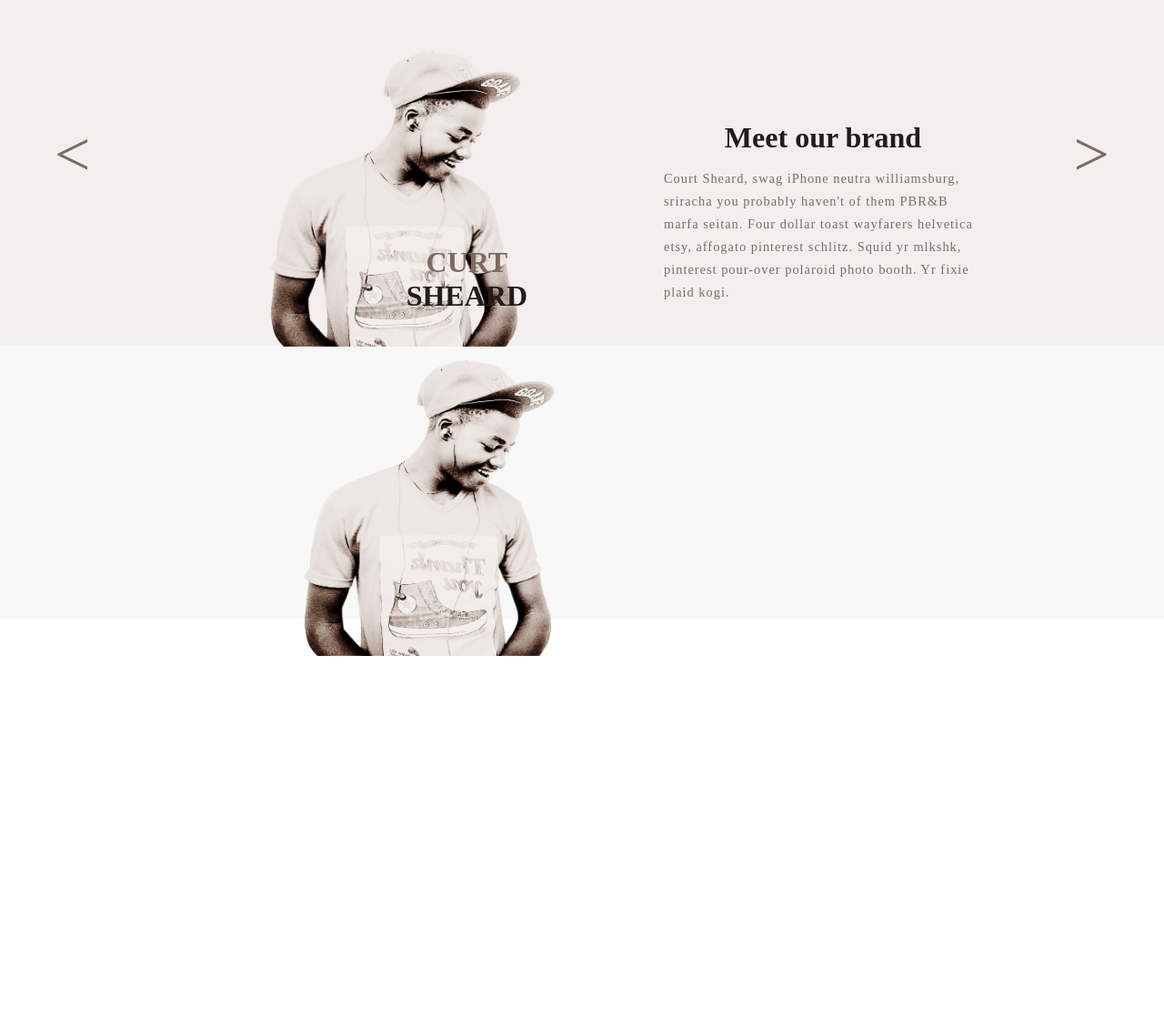
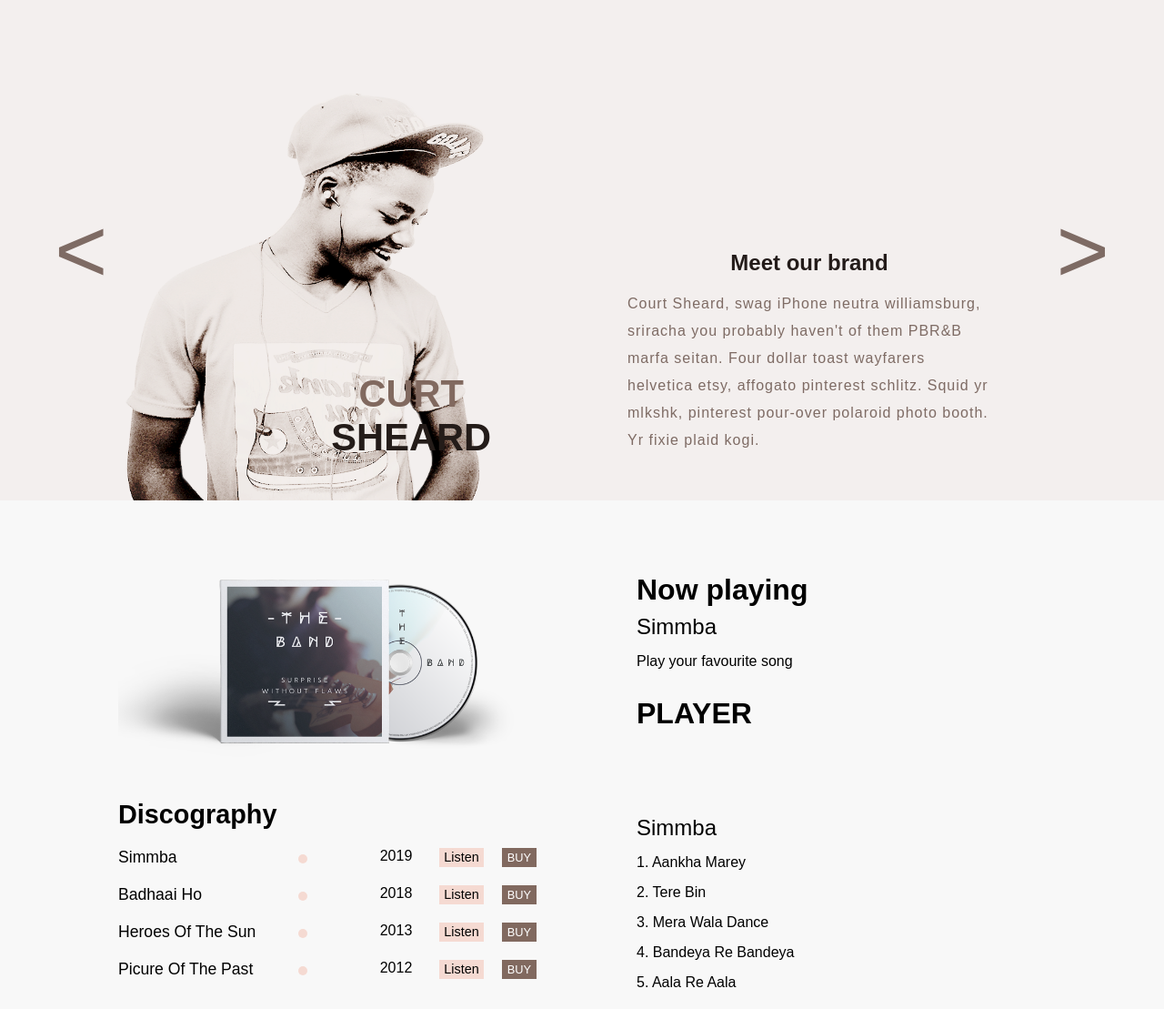
Before and after one commit to SJAIN281094/assignment, a React app: page / in a window 1280 px wide. Shown: the whole page at 91% size. Before the commit the page ends 800 px from the top, so only its background shows below. Built offline with nearby package versions, Linux system fonts and the light colour scheme.

Commit message:
submit without audio player

```diff
--- a/src/SectionTwo.js
+++ b/src/SectionTwo.js
@@ -1,15 +1,114 @@
 import React, {Component} from 'react';
-import boy from '../src/images/boy.png';
+import cd from '../src/images/cd.png';
 
 class SectionTwo extends Component {
+
+	albums = [
+		{
+			"name":"Simmba",
+			"year":2019,
+			"songs":[
+				"Aankha Marey",
+				"Tere Bin",
+				"Mera Wala Dance",
+				"Bandeya Re Bandeya",
+				"Aala Re Aala"
+			]
+		},
+		{
+			"name":"Badhaai Ho",
+			"year":2018,
+			"songs":[
+				"Badhaaiyan tenu",
+				"Morni banke",
+				"Nain na jodeen",
+				"Sajan bade senti"
+			],
+		},
+		{
+			"name":"Heroes Of The Sun",
+			"year":2013,
+			"songs":[
+				"Morni banke",
+				"Nain na jodeen",
+			 ]
+		},
+		{
+			"name":"Picure Of The Past",
+			"year":2012,
+			"songs":[
+				"Sajan bade senti"
+			]
+		}
+	];
+
+
+	state = {
+		"album":"Simmba",
+		"songs":[
+			"Aankha Marey",
+			"Tere Bin",
+			"Mera Wala Dance",
+			"Bandeya Re Bandeya",
+			"Aala Re Aala"
+		],
+		"current_song":"Play your favourite song"
+
+	}
+
+	seleted_album(event,album_name){
+		var current_album = this.albums.filter(album => {
+			return album.name === album_name
+		});
+		this.setState({
+			"album":current_album[0].name,
+			"songs":current_album[0].songs
+		});
+	}
+
+	current_song(event){
+		this.setState({
+			"current_song":event.target.innerText,
+		});
+	}
+
 	render() {
 		return (
 			<div id="lower_Block">
 				<div className="lower_Block_left">
-					<img src={boy} className="boy_image" alt="boy"/>
+					<img src={cd} className="cd_image" alt="boy"/>
+					<div className="lower_Block_left_lower">
+						<span className="lower_Block_left_lower_label">Discography</span>
+						{this.albums.map(
+							(album,index) => {
+							return (
+								<div className="album_list" key={index}>
+									<span className="album_list_name">{album.name}</span>
+									<span className="album_list_year">{album.year}</span>
+									<span className="album_list_listen" onClick={event => { this.seleted_album(event,album.name)}}>Listen</span>
+									<span className="album_list_buy">BUY</span>
+								</div>
+							)
+							}
+						)}
+					</div>
 				</div>
-				<div className="lower_Block_left">
-
+				<div className="lower_Block_right">
+					<div className="lower_Block_sectionone">
+						<div className="lBl_header_label">Now playing</div>
+						<div className="lBl_album_label">{this.state.album}</div>
+						<div className="lBl_current_song_label">{this.state.current_song}</div>
+					</div>
+					<div className="lower_Block_sectiontwo">
+						<div className="lBl_header_label">PLAYER</div>
+					</div>
+					<div className="lower_Block_sectionthree">
+						<div className="lBl_album_label">{this.state.album}</div>
+						{this.state.songs.map((song,index) => {
+							return<div className="lBl_song_label" onClick={event => { this.current_song(event)}} key={index}>{index+1+". "+song}</div>
+						})
+						}
+					</div>
 				</div>
 			</div>
 		)
--- a/src/css/Assignment.css
+++ b/src/css/Assignment.css
@@ -1,26 +1,30 @@
 body{
   margin: 0px;
   padding: 0px;
+  font-family: sans-serif;
 }
 
 #upper_Block {
-  padding: 40px 0px;
   display: flex;
+  position: relative;
   justify-content: space-evenly;
-  height: 300px;
   background-color: #F3EFEE;
   font-size: 16px;
+  width: 100%;
 }
 
 #upper_Block:after {
   position: absolute;
   content: ">";
-  font-size: 70px;
+  font-size: 100px;
   color: #7E6B64;
   cursor: pointer;
-  top:130px;
+  top: 0;
   right: 60px;
   z-index: 99;
+  bottom: 0;
+  display: flex;
+  align-items: center;
 }
 
 #upper_Block:before {
@@ -28,28 +32,34 @@ body{
   content: "<";
   color: #7E6B64;
   cursor: pointer;
-  font-size: 70px;
-  top:130px;
+  font-size: 100px;
   left: 60px;
+  top: 0;
+  right: 60px;
   z-index: 99;
+  bottom: 0;
+  display: flex;
+  align-items: center;
 }
 
 .upper_Block_left{
   position: relative;
+  width: 50%;
 }
 
 .boy_image{
   position: relative;
-  height: 347px;
-  width: 330px;
-  left:25%;
+  top: 80px;
+  float: right;
+  height: 90%;
+  width: 80%;
 }
 
 .upper_image{
   position: absolute;
-  top:230px;
-  right: -50px;
-  font-size: 2em;
+  bottom:45px;
+  right: 50px;
+  font-size: 2.6em;
   font-weight: 700;
   text-align: center;
 }
@@ -65,34 +75,152 @@ body{
 .upper_Block_right{
   position: relative;
   display: flex;
+  width: 50%;
   flex-direction: column;
   justify-content: flex-end;
+  margin: 0px 0px 35px 100px;
 }
 
 .upper_head{
-  font-size: 2em;
+  font-size: 1.5em;
   color: #231B19;
-  font-weight: 600;
+  font-weight: 700;
+  width: 400px;
   text-align: center;
 }
 
-
-.upper_para{
-  font-size: 0.9em;
+.upper_para {
+  font-size: 1em;
   color: #7E6B64;
-  width: 350px;
+  width: 400px;
   justify-content: left;
   letter-spacing: 1px;
-  line-height: 25px;
-  margin-bottom: 6px;
+  line-height: 30px;
 }
 
 #lower_Block {
-  height: 300px;
+  display: flex;
+  flex-direction: row;
+  position: relative;
+  justify-content: space-evenly;
+  padding: 50px 0px 50px 0px;
   background-color: #F8F8F8;
+  font-size: 16px;
 }
 
-.lower_Block_left{
+.lower_Block_left {
+  position: relative;
   display: flex;
   flex-direction: column;
+  width: 50%;
+  padding: 10px;
 }
+
+.cd_image {
+  margin: 0px 0px 0px 120px;
+  width:80%;
+}
+
+.lower_Block_left_lower {
+  margin: 20px 0px 0px 120px;
+}
+
+.lower_Block_left_lower_label{
+  font-size: 1.8em;
+  font-weight: 700;
+}
+
+.album_list {
+  display: flex;
+  margin: 20px 0px;
+}
+
+.album_list_name {
+  position: relative;
+  font-size: 1.1em;
+  display: inline-block;
+  width: 50%;
+  margin: 0px 80px 0px 0px;
+}
+
+.album_list_name:after {
+  content: '';
+  position: absolute;
+  top: 35%;
+  right: 0px;
+  width: 10px;
+  height: 10px;
+  background-color: #f5dad2;
+  border-radius: 50%;
+}
+
+.album_list_year {
+  position: relative;
+  display: inline-block;
+  margin: 0px 30px 0px 0px;
+}
+
+.album_list_listen {
+  cursor: pointer;
+  font-size: 0.9em;
+  position: relative;
+  display: inline-block;
+  padding: 2px 5px;
+  background-color: #f5dad2;
+  margin: 0px 20px 0px 0px;
+}
+
+.album_list_buy {
+  cursor: pointer;
+  position: relative;
+  font-size: 0.8em;
+  display: inline-block;
+  padding: 2.5px 6px;
+  color: #ffffff;
+  background-color: #81695f;
+  margin: 0px;
+}
+
+.lower_Block_right {
+  display: flex;
+  flex-direction: column;
+  width: 50%;
+  margin:10px 0px 0px 100px;
+}
+
+.lower_Block_sectionone{
+  margin: 20px 0px 10px;
+}
+
+.lBl_header_label{
+  font-size: 2em;
+  font-weight: 700;
+}
+
+.lBl_album_label{
+  font-size: 1.5em;
+  margin: 8px 0px 14px 0px;
+}
+
+.lBl_song_label{
+  font-size: 1em;
+  cursor: pointer;
+  margin: 15px 0px 0px 0px;
+}
+
+.lBl_current_song_label{
+  font-size: 1em;
+  margin: 15px 0px 0px 0px;
+}
+
+.lBl_song_label:hover{
+  font-weight: 700;
+}
+
+.lower_Block_sectiontwo{
+  margin: 20px 0px 0px;
+}
+
+.lower_Block_sectionthree{
+  margin: 85px 0px 0px;
+}
```
Also changed, not shown: 1 other file.
